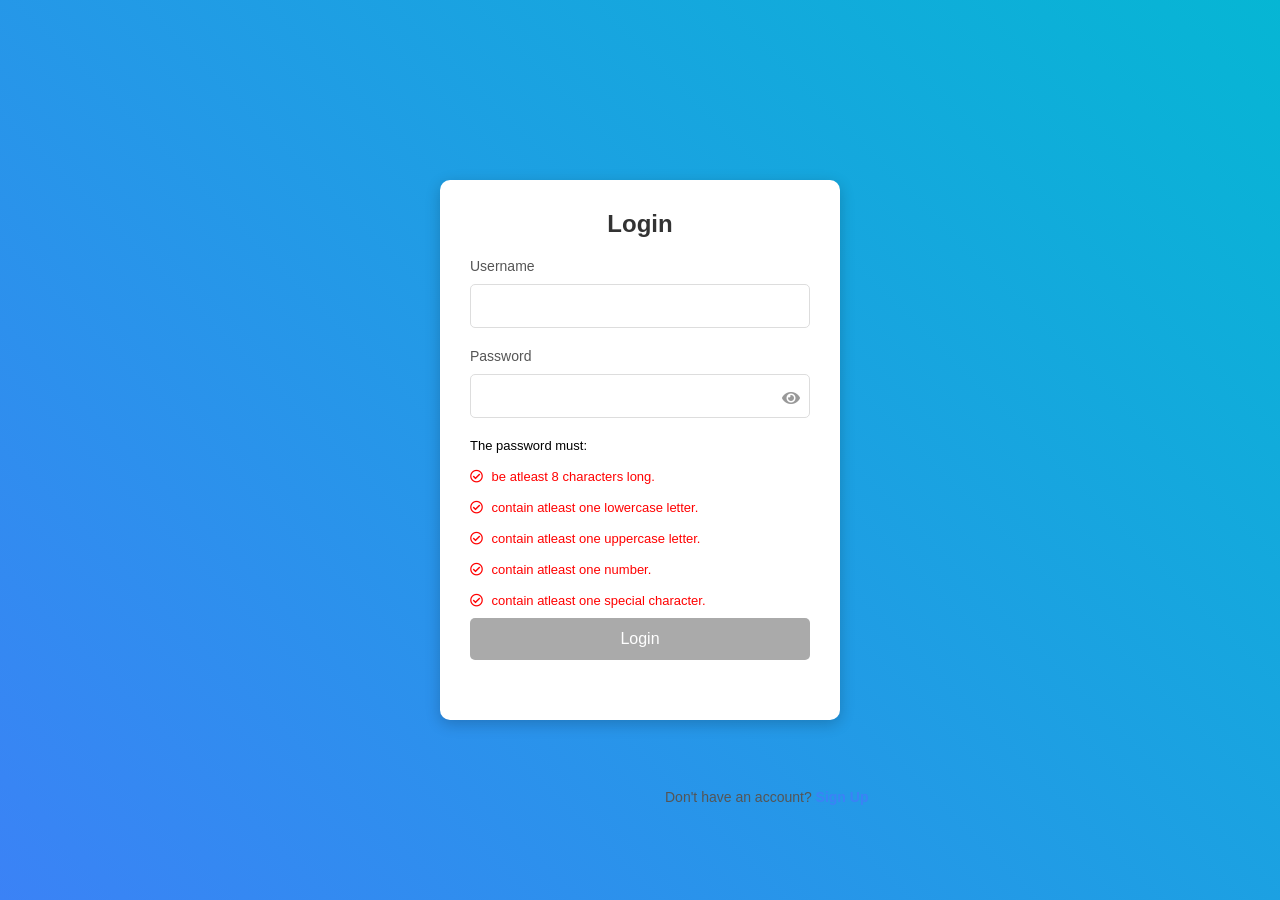
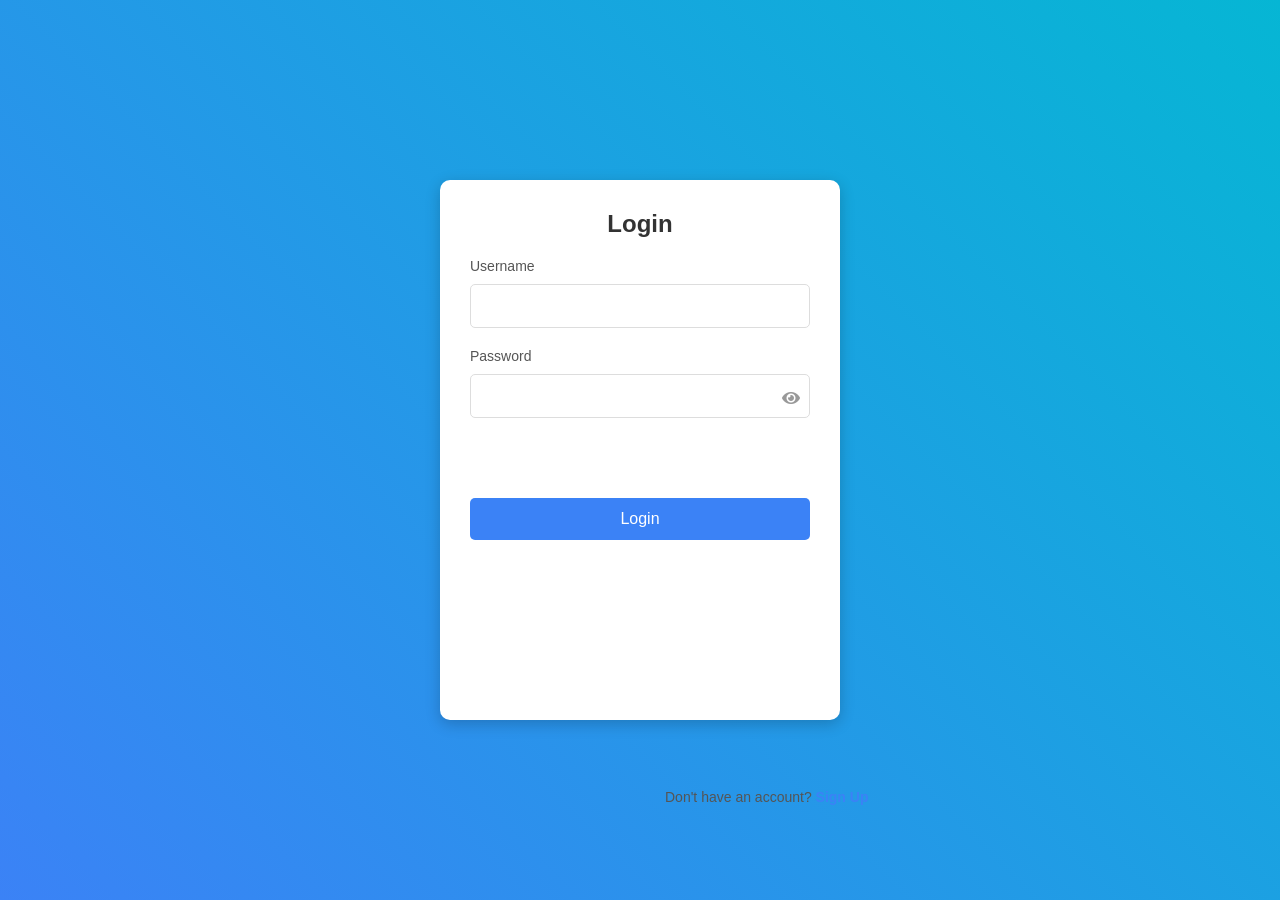
Before and after one commit to mansiruhil13/Bobble-AI, a Jekyll site: the page login.html, which Jekyll copies as it is, in a window 1280 px wide. Built offline with Jekyll 4.4.1, drawn with Linux system fonts in a browser that asks for light colours.

Commit message:
Removed unnecessary Password Strength from Sign In

```diff
--- a/login.html
+++ b/login.html
@@ -17,26 +17,10 @@
             </div>
             <div class="form-group">
                 <label for="password">Password</label>
-                <input type="password" id="password" name="password" required oninput="check()">
+                <input type="password" id="password" name="password" required >
                 <i class="fas fa-eye toggle-password" id="togglePassword" onclick="togglePassword()"></i>
                 </div>
-                <div id="checks">
-                    <div id="checkTitle">The password must:</div>
-                    <div id="check0">
-                        <i class="far fa-check-circle"></i><span> be atleast 8 characters long.</span></div>
-                    <div id="check1">
-                        <i class="far fa-check-circle"></i><span> contain atleast one lowercase letter.</span></div>
 
-                    <div id="check2">
-                        <i class="far fa-check-circle"></i><span> contain atleast one uppercase letter.</span></div>
-
-                    <div id="check3">
-                        <i class="far fa-check-circle"></i><span> contain atleast one number.</span></div>
-
-                    <div id="check4">
-                        <i class="far fa-check-circle"></i><span> contain atleast one special character.</span></div>
-
-            </div>
 
             <button id="loginButton" type="submit" disabled>Login</button>
         </form>
@@ -59,48 +43,10 @@
             }
         }
 
-        function check(){
-            let passed=0;
-            let password=document.getElementById('password').value;
-            password=password.trim()
-            document.getElementById('password').value=password;
-            if(password.length>=8){
-                document.getElementById('check0').style.color="green";
-                passed++;
-            }else{
-                document.getElementById('check0').style.color="red";
-            }
-            if(/\d/.test(password)){
-                document.getElementById('check3').style.color="green";
-                passed++;
-            }else{
-                document.getElementById('check3').style.color="red";
-            }
-            if(/(?=.*?[A-Z]).*/.test(password)){
-                document.getElementById('check2').style.color="green";
-                passed++;
-            }else{
-                document.getElementById('check2').style.color="red";
-            }
-            if(/(?=.*?[a-z]).*/.test(password)){
-                document.getElementById('check1').style.color="green";
-                passed++;
-            }else{
-                document.getElementById('check1').style.color="red";
-            }
-            if(/[!@#$%^&*()_+\-=\[\]{};':"\\|,.<>\/?]+/.test(password)){
-                document.getElementById('check4').style.color="green";
-                passed++;
-            }else{
-                document.getElementById('check4').style.color="red";
-            }
             const loginButton = document.getElementById('loginButton');
-                if (passed === 5) {
                     loginButton.disabled = false;
-                } else {
-                    loginButton.disabled = true;
-    }
-        }
+
+
         function loginUser(event) {
             event.preventDefault();
 
```
